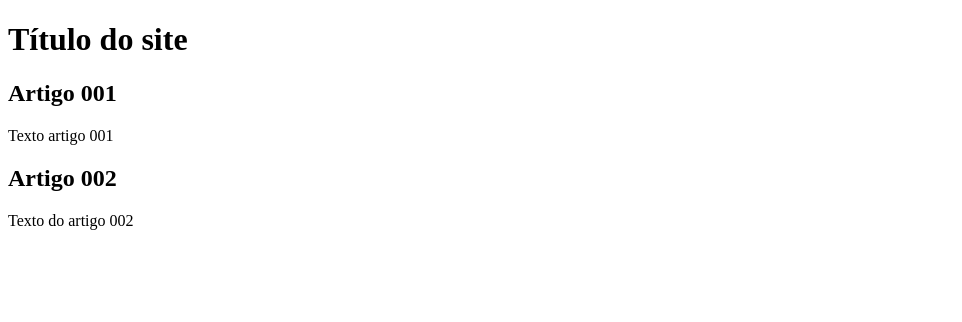
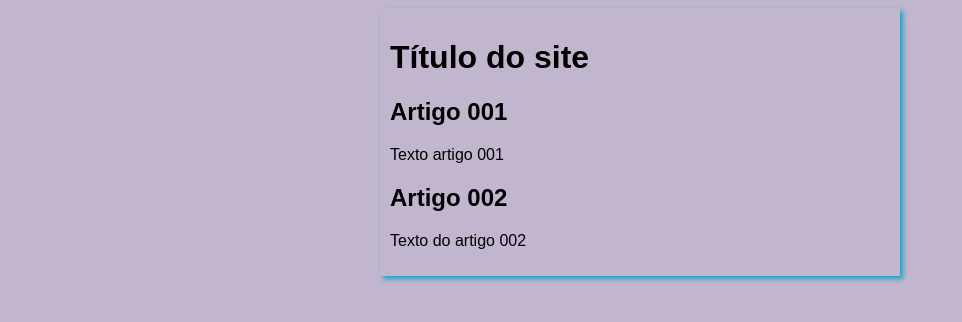
Before and after one commit to Magioli/projeto-site, a plain HTML site: page index.html in a window 1280 px wide. Shown: the whole page, without its empty margins (0-962 px from the left). Drawn offline with Linux system fonts and the light colour scheme.

Commit message:
Alterando o Design do site exemplo

```diff
--- /dev/null
+++ b/estilos/styles.css
@@ -0,0 +1,14 @@
+* {
+    font-family: Arial, Helvetica, sans-serif
+}
+
+body {
+    background-color:rgb(194, 182, 206)
+}
+
+main {
+    width: 500px;
+    margin: auto;
+    padding: 10px;
+    box-shadow: 3px 3px 5px rgb(12, 166, 204);
+}
--- a/index.html
+++ b/index.html
@@ -5,6 +5,7 @@
     <meta http-equiv="X-UA-Compatible" content="IE=edge">
     <meta name="viewport" content="width=device-width, initial-scale=1.0">
     <title>Título do site</title>
+    <link rel="stylesheet" href="estilos/styles.css">
 </head>
 <body>
     <main>
```
